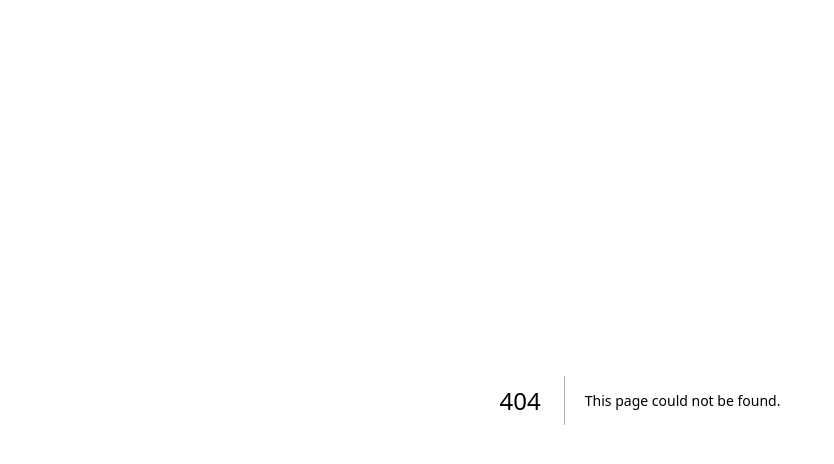
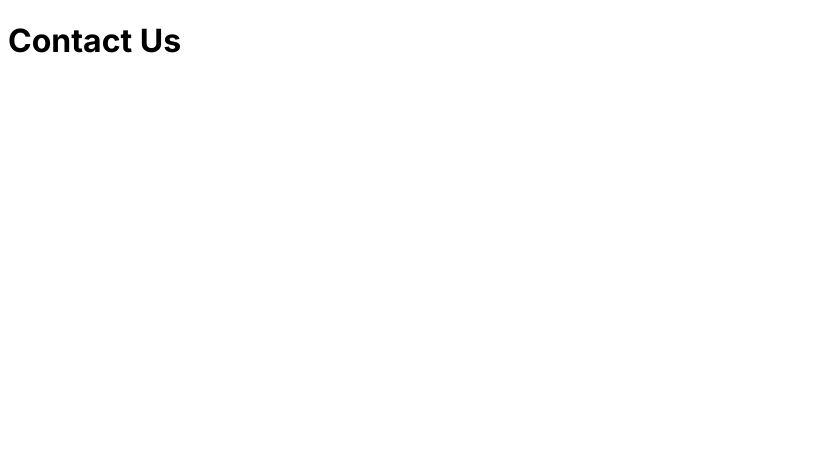
Before and after one commit to Sakhawat71/nextjs-practice, a Next.js app: page /contact in a window 1280 px wide. Before the commit this address had no page. Shown: the top 464 px of the page, without its empty margins (0-834 px from the left). Built offline with nearby package versions, Linux system fonts and the light colour scheme.

Commit message:
contact page

```diff
--- /dev/null
+++ b/src/app/contact/page.js
@@ -0,0 +1,11 @@
+import React from 'react';
+
+const Contact = () => {
+    return (
+        <div>
+            <h1>Contact Us</h1>
+        </div>
+    );
+};
+
+export default Contact;
```
